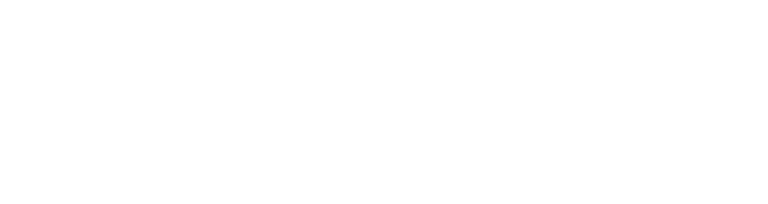
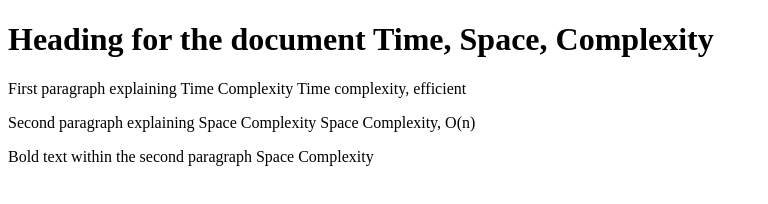
Before and after one commit to acciojob/time-and-space-complexity-praveensingh1999, a website: page main.html in a window 1280 px wide. Shown: the whole page, without its empty margins (0-768 px from the left). Drawn offline with Linux system fonts and the light colour scheme.

Commit message:
created a submission

```diff
--- a/main.html
+++ b/main.html
@@ -8,7 +8,11 @@
 
 <body>
 	<!-- the entire body must be written by student -->
-    <script type="text/javascript" src="./script.js">
+	<h1>Heading for the document Time, Space, Complexity </h1>
+	<p>First paragraph explaining Time Complexity Time complexity, efficient</p>
+<p>Second paragraph explaining Space Complexity Space Complexity, O(n)</p>
+	<p>Bold text within the second paragraph Space Complexity</p>
+	<script type="text/javascript" src="./script.js">
 </script>
 
 </body>
```
